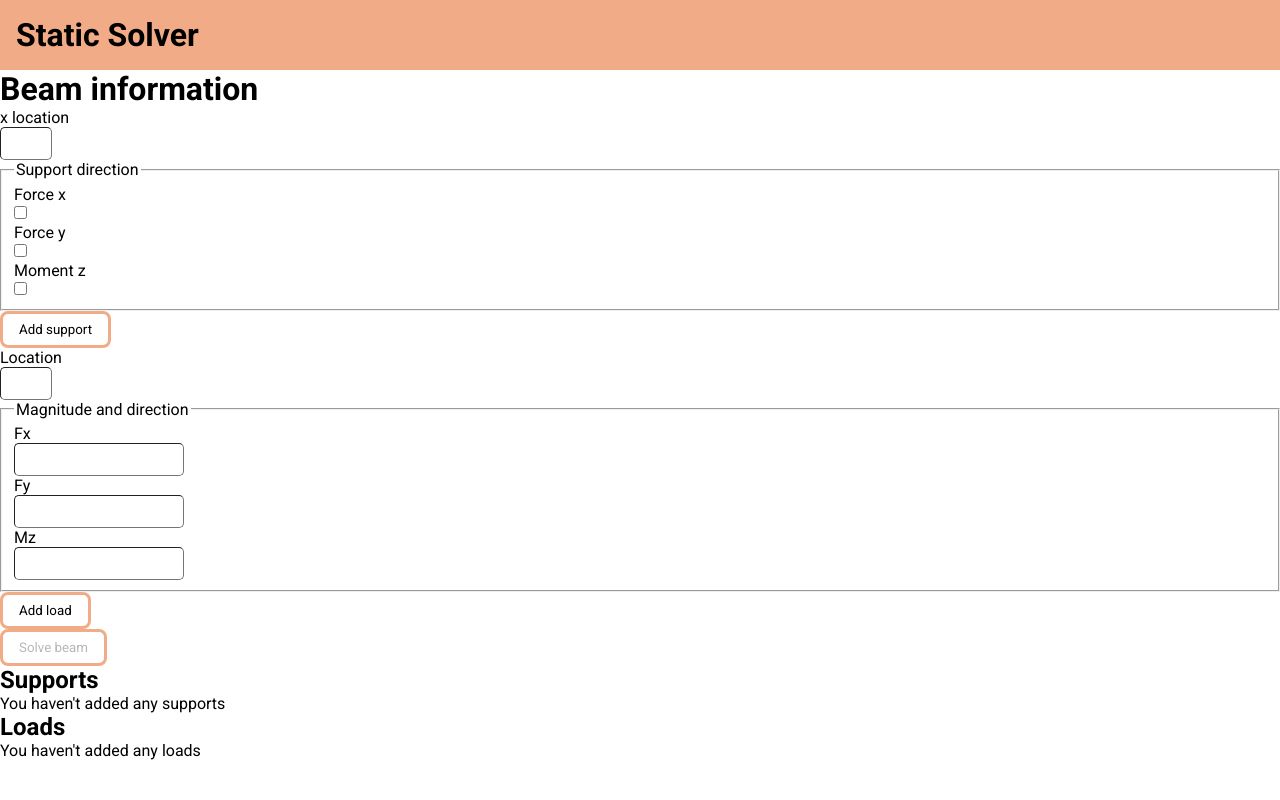
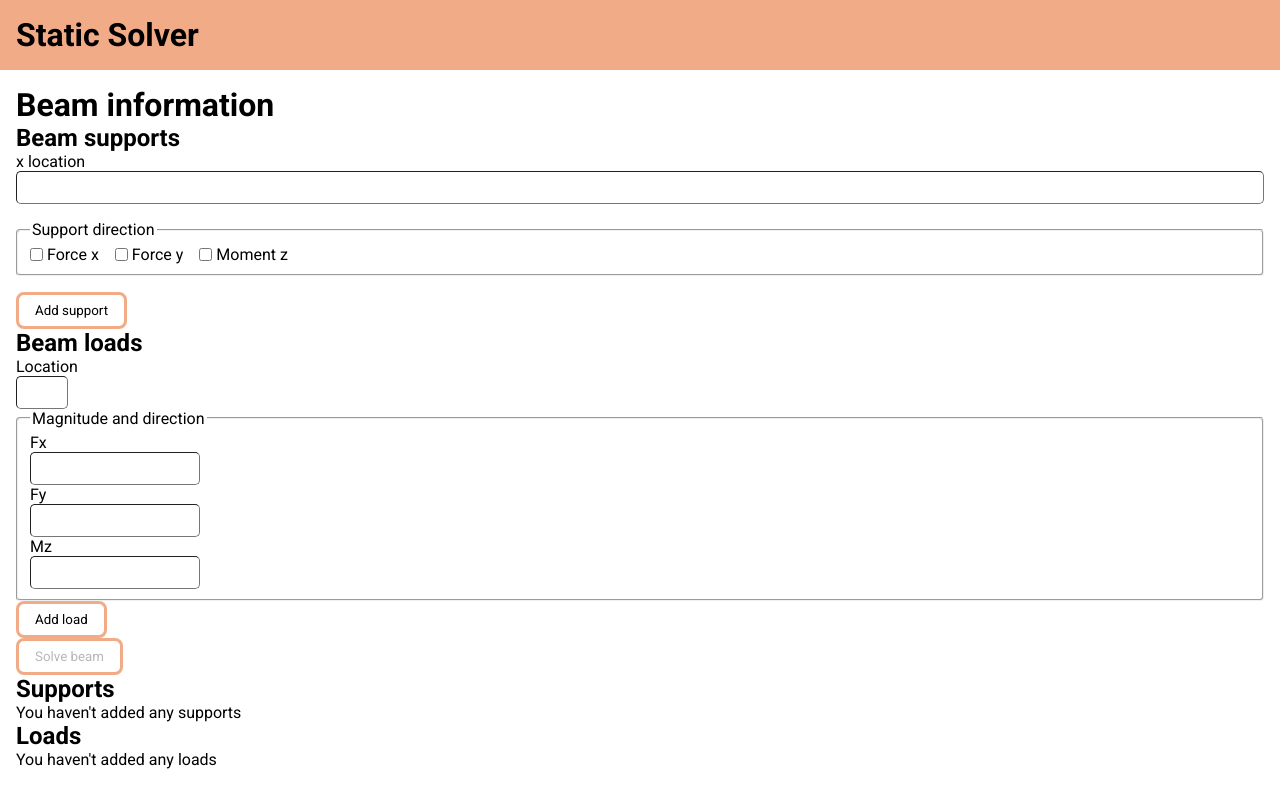
Before and after one commit to JackAgtual/Static-Solver, a React (Vite) app: page / in a window 1280 px wide. Both pictures are taken after typing "5" into the empty fields and a click on the button "Set Length". Built offline with nearby package versions, Linux system fonts and the light colour scheme.

Commit message:
Styling SupportsForm

```diff
--- a/src/App.tsx
+++ b/src/App.tsx
@@ -17,6 +17,7 @@ function App() {
   return (
     <>
       <Header />
+      <main>
         <BeamForm
           beam={beam}
           setBeam={setBeam}
@@ -29,6 +30,7 @@ function App() {
           supportVals={supportVals}
           staticallyIndeterminate={staticallyIndeterminate}
         />
+      </main>
     </>
   )
 }
--- a/src/components/BeamForm/BeamForm.tsx
+++ b/src/components/BeamForm/BeamForm.tsx
@@ -17,7 +17,9 @@ function BeamForm({ beam, setBeam, addSupport, addLoad, solveBeam }: BeamFormPro
         <LengthForm beam={beam} setBeam={setBeam} />
       ) : (
         <>
+          <h2>Beam supports</h2>
           <SupportsForm beam={beam} addSupport={addSupport} />
+          <h2>Beam loads</h2>
           <LoadsForm beam={beam} addLoad={addLoad} />
           <button type="button" onClick={solveBeam} disabled={beam.supports.length === 0}>
             Solve beam
--- a/src/components/BeamForm/LengthForm/LengthForm.module.css
+++ b/src/components/BeamForm/LengthForm/LengthForm.module.css
@@ -3,5 +3,4 @@
   flex-direction: column;
   justify-content: center;
   row-gap: 0.5rem;
-  padding: 0.5rem 1rem;
 }
--- /dev/null
+++ b/src/components/BeamForm/SupportsForm/SupportsForm.module.css
@@ -0,0 +1,18 @@
+.container > *:not(:first-child) {
+  margin-top: 1rem;
+}
+
+.location {
+  display: flex;
+  flex-direction: column;
+}
+
+.label {
+  display: flex;
+  column-gap: 0.25rem;
+}
+
+.checkboxContainer {
+  display: flex;
+  column-gap: 1rem;
+}
--- a/src/components/BeamForm/SupportsForm.tsx
+++ b/src/components/BeamForm/SupportsForm/SupportsForm.tsx
@@ -1,6 +1,7 @@
 import { useRef } from 'react'
-import { Beam, NewSupport } from '../../types/staticAnalysis'
-import { clearValidation } from '../../utils/form'
+import { Beam, NewSupport } from '../../../types/staticAnalysis'
+import { clearValidation } from '../../../utils/form'
+import style from './SupportsForm.module.css'
 
 type SupportFormProps = {
   beam: Beam
@@ -45,9 +46,9 @@ function SupportsForm({ beam, addSupport }: SupportFormProps) {
   }
 
   return (
-    <form onSubmit={handleSubmit}>
-      <label>
-        <p>x location</p>
+    <form className={style.container} onSubmit={handleSubmit}>
+      <div className={style.location}>
+        <label htmlFor="supportLocation">x location</label>
         <input
           ref={locationRef}
           required
@@ -56,27 +57,30 @@ function SupportsForm({ beam, addSupport }: SupportFormProps) {
           min={0}
           max={beam.length ?? ''}
           onChange={clearValidation}
+          id="supportLocation"
         />
-      </label>
+      </div>
       <fieldset>
         <legend>Support direction</legend>
-        <label>
-          <p>Force x</p>
+        <div className={style.checkboxContainer}>
+          <label className={style.label}>
             <input
               ref={directionRef}
               type="checkbox"
               name="rfx"
               onChange={clearValidation}
             />
+            <p>Force x</p>
           </label>
-        <label>
+          <label className={style.label}>
+            <input type="checkbox" name="rfy" onChange={clearValidation} />
             <p>Force y</p>
-          <input type="checkbox" name="rfy" onChange={clearValidation} />
           </label>
-        <label>
+          <label className={style.label}>
+            <input type="checkbox" name="rmz" onChange={clearValidation} />
             <p>Moment z</p>
-          <input type="checkbox" name="rmz" onChange={clearValidation} />
           </label>
+        </div>
       </fieldset>
       <button type="submit">Add support</button>
     </form>
--- /dev/null
+++ b/src/components/BeamForm/SupportsForm/index.ts
@@ -0,0 +1,2 @@
+import SupportsForm from './SupportsForm'
+export default SupportsForm
--- a/src/components/Header/Header.tsx
+++ b/src/components/Header/Header.tsx
@@ -1,5 +1,5 @@
 import style from './Header.module.css'
-console.log(style)
+
 function Header() {
   return (
     <header className={style.header}>
--- a/src/index.css
+++ b/src/index.css
@@ -20,3 +20,11 @@ input {
   border-width: 1px;
   border-radius: 5px;
 }
+
+main {
+  padding: 1rem;
+}
+
+fieldset {
+  border-radius: 4px;
+}
```
Lines whose indentation alone changed are shown as unchanged.
